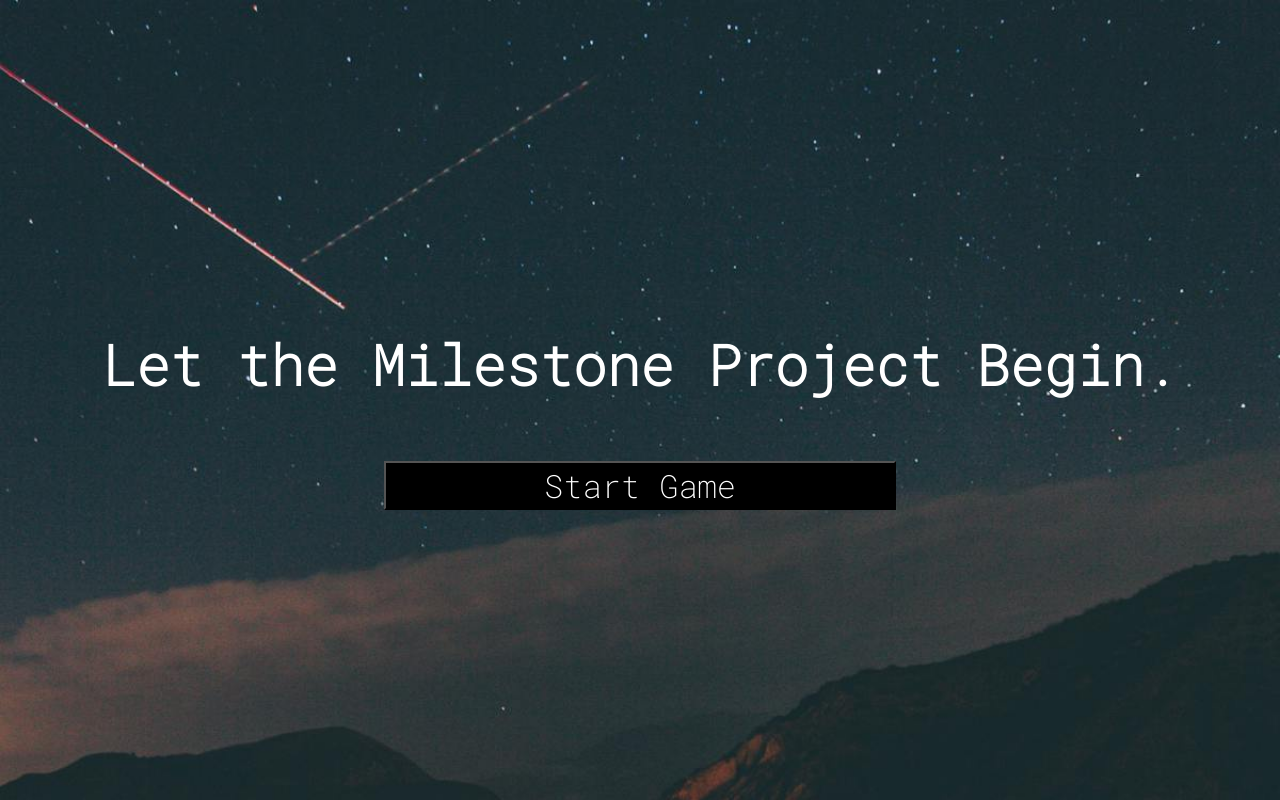
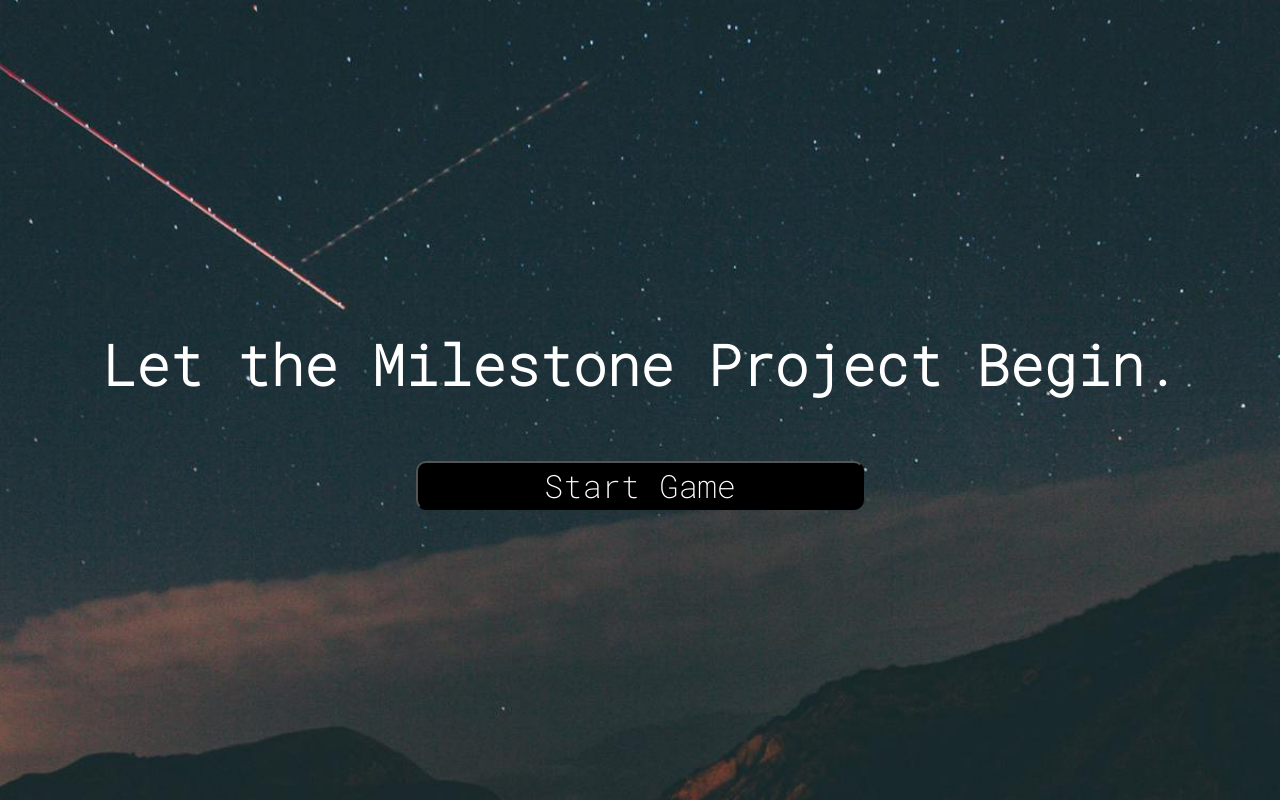
Before and after one commit to tylermaee/tictactoe, a plain HTML site: page index.html in a window 1280 px wide. Drawn offline with Linux system fonts and the light colour scheme.

Commit message:
new commit

```diff
--- a/index.css
+++ b/index.css
@@ -27,5 +27,7 @@
     font-size: 2em;
     background-color: rgb(0, 0, 0);
     font-family: Roboto Mono, sans-serif;
-    width: 40vw;
+    width: 35vw;
+    border-radius: 10px;
+    transition: 200ms transform;
 }
```
Also changed, not shown: game.js (+2 -18 lines).
